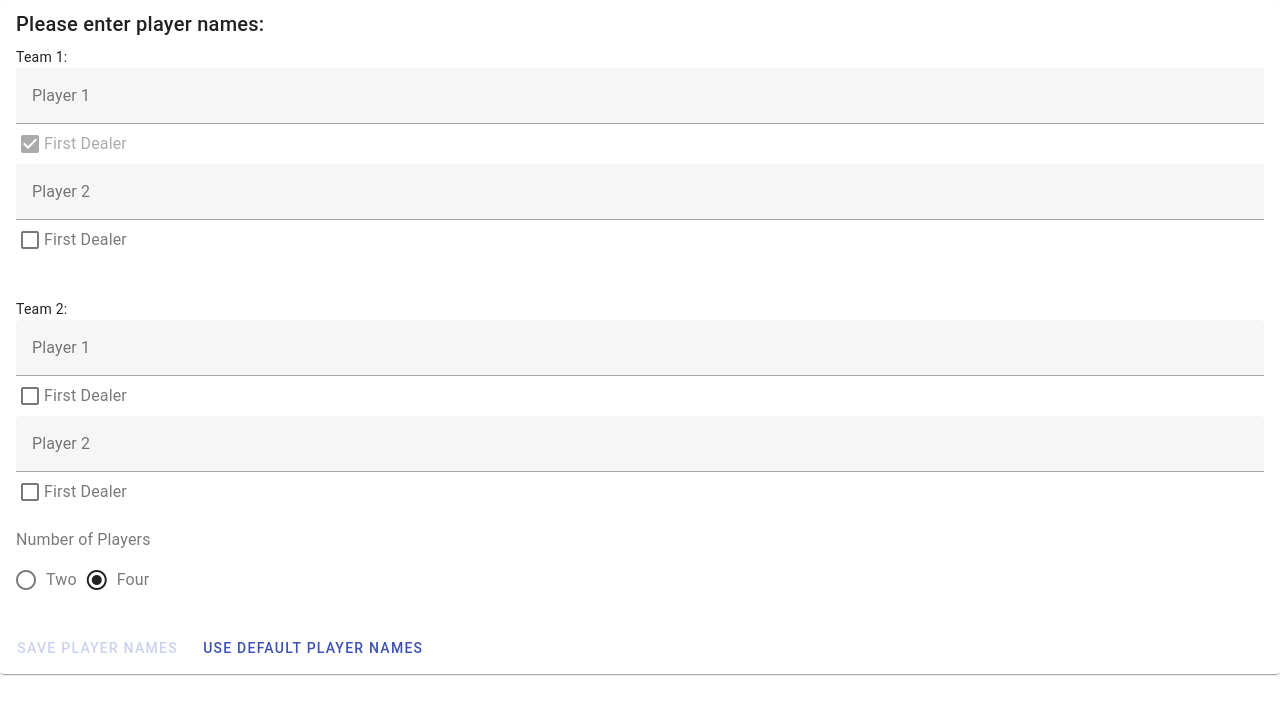
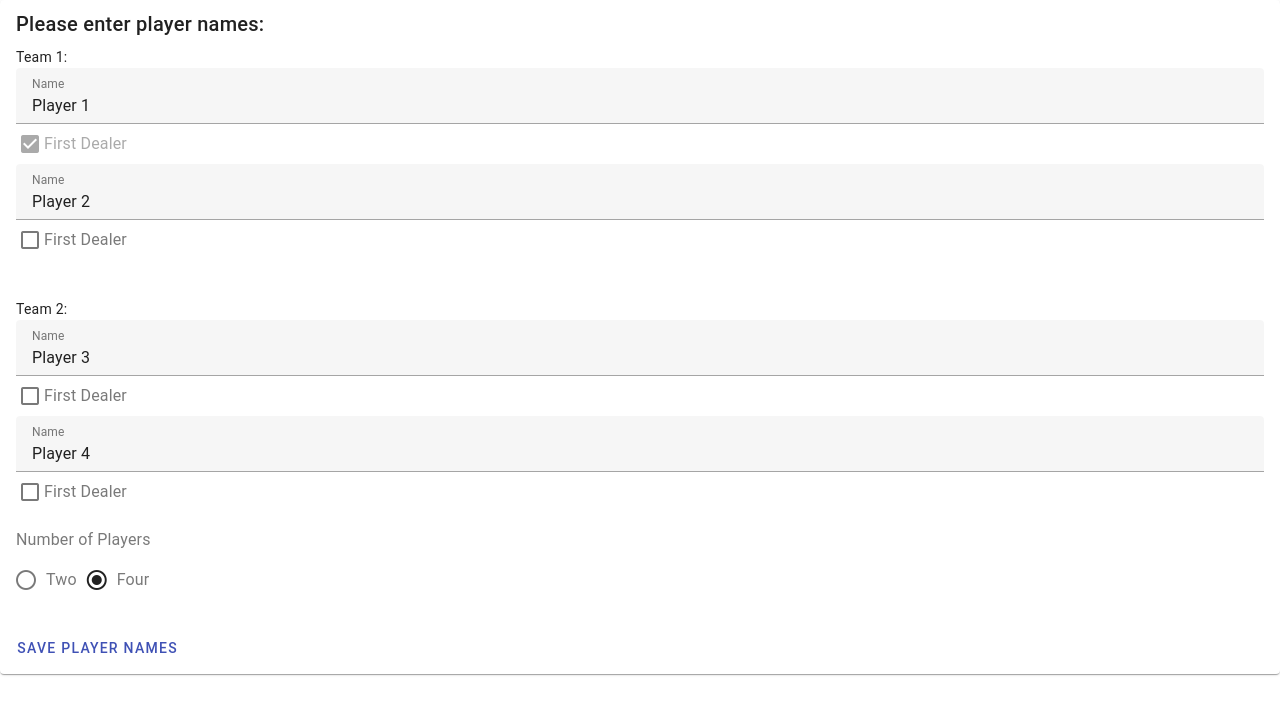
Before and after one commit to randanunn/pinochle, a Vue app: page / in a window 1280 px wide. Shown: the top 714 px of the page. Built offline with nearby package versions, Linux system fonts and the light colour scheme.

Commit message:
allow 2 players entered

```diff
--- a/src/components/RunningScore.vue
+++ b/src/components/RunningScore.vue
@@ -109,7 +109,7 @@ import {storeToRefs} from "pinia";
 import cloneDeep from "lodash.clonedeep";
 
 const store = useAppStore();
-const {currentHand, players, scores} = storeToRefs(store)
+const {currentHand, players, scores, numberOfPlayers } = storeToRefs(store)
 
 const props = defineProps({
   resetCallback: Function
@@ -191,6 +191,7 @@ function completeHand() {
 }
 
 function getNextDealer(currentHandDealerId) {
+  if(numberOfPlayers.value === 4) {
     switch (currentHandDealerId) {
       case 1:
         return players.value.find(p => p.id === 3)
@@ -200,6 +201,14 @@ function getNextDealer(currentHandDealerId) {
         return players.value.find(p => p.id === 2)
       case 4:
         return players.value.find(p => p.id === 1)
+    }
+  } else {
+    switch (currentHandDealerId) {
+      case 1:
+        return players.value.find(p => p.id === 2)
+      case 2:
+        return players.value.find(p => p.id === 1)
+    }
   }
 
 }
--- a/src/store/app.js
+++ b/src/store/app.js
@@ -7,11 +7,12 @@ import cloneDeep from 'lodash.clonedeep'
 export const useAppStore = defineStore('app', {
   state: () => ({
     currentHand: cloneDeep(Constants.NEW_BLANK_HAND),
+    //this player stuff gets reset if they change the number of players
     players: [
-      { id: 1, name: '', teamNumber: 1, firstDealer: true},
-      { id: 2, name: '', teamNumber: 1, firstDealer: false},
-      { id: 3, name: '', teamNumber: 2, firstDealer: false},
-      { id: 4, name: '', teamNumber: 2, firstDealer: false},
+      { id: 1, name: 'Player 1', teamNumber: 1, firstDealer: true},
+      { id: 2, name: 'Player 2', teamNumber: 1, firstDealer: false},
+      { id: 3, name: 'Player 3', teamNumber: 2, firstDealer: false},
+      { id: 4, name: 'Player 4', teamNumber: 2, firstDealer: false},
     ],
     scores: [],
     stats: [],
--- a/src/views/Home.vue
+++ b/src/views/Home.vue
@@ -26,68 +26,48 @@
         </v-card-title>
         <v-card-text>
           Team 1: <br>
+          <div v-for="(player, idx) in players.slice(0, (players.length / 2))">
             <v-text-field text
                           type="text"
                           hide-details
-                        label="Player 1"
-                        v-model="players[0].name">
+                          label="Name"
+                          v-model="player.name">
             </v-text-field>
             <v-checkbox label="First Dealer"
-                      v-model="players[0].firstDealer"
-                      :disabled="players[0].firstDealer"
-                      @input="unsetPlayFirstCheckboxes(0)"
+                        v-model="player.firstDealer"
+                        :disabled="player.firstDealer"
+                        @input="unsetPlayFirstCheckboxes(player.id - 1)"
                         density="compact" hide-details></v-checkbox>
+          </div>
+          <br><br>
+          Team 2: <br>
+          <div v-for="(player, idx) in players.slice((players.length / 2), players.length)">
             <v-text-field text
                           type="text"
+
                           hide-details
-                        label="Player 2"
-                        v-model="players[1].name">
+                          label="Name"
+                          v-model="player.name">
             </v-text-field>
             <v-checkbox label="First Dealer"
-                      v-model="players[1].firstDealer"
-                      :disabled="players[1].firstDealer"
-                      @input="unsetPlayFirstCheckboxes(1)"
+                        v-model="player.firstDealer"
+                        :disabled="player.firstDealer"
+                        @input="unsetPlayFirstCheckboxes(player.id - 1)"
                         density="compact" hide-details></v-checkbox>
-          <br><br>
-          Team 2: <br>
-          <v-text-field text
-                        type="text"
-                        hide-details
-                        label="Player 1"
-                        v-model="players[2].name">
-          </v-text-field>
-          <v-checkbox label="First Dealer"
-                      v-model="players[2].firstDealer"
-                      :disabled="players[2].firstDealer"
-                      @input="unsetPlayFirstCheckboxes(2)"
-                      density="compact" hide-details></v-checkbox>
-          <v-text-field text
-                        type="text"
-                        hide-details
-                        label="Player 2"
-                        v-model="players[3].name">
-          </v-text-field>
-          <v-checkbox label="First Dealer"
-                      v-model="players[3].firstDealer"
-                      :disabled="players[3].firstDealer"
-                      @input="unsetPlayFirstCheckboxes(3)"
-                      density="compact" hide-details></v-checkbox>
+          </div>
         </v-card-text>
+
         <v-radio-group inline label="Number of Players"
                        v-model="numberOfPlayers"
-                       @change="setSliderSync()">
+                       @change="changePlayerCount()">
           <v-radio label="Two" :value="2"></v-radio>
           <v-radio label="Four" :value="4"></v-radio>
         </v-radio-group>
+
         <v-card-actions>
           <v-btn :color="Constants.SYSTEM_COLOR"
-                 :disabled="!players[0].name || !players[1].name || !players[2].name || !players[3].name"
                  @click="savePlayerNames(false)">
             Save Player Names
-          </v-btn>
-          <v-btn :color="Constants.SYSTEM_COLOR"
-                 @click="savePlayerNames(true)">
-            Use Default Player Names
           </v-btn>
         </v-card-actions>
       </v-card>
@@ -121,7 +101,20 @@ onBeforeMount(() => {
   }
 })
 
-function setSliderSync() {
+function changePlayerCount() {
+  players.value = []
+  for( let i = 0; i < numberOfPlayers.value; i++ ) {
+    let id = i + 1
+    players.value.push({
+      id: id,
+      name: 'Player ' + id,
+      teamNumber: id <= numberOfPlayers.value / 2 ? 1 : 2,
+      firstDealer: i === 0
+    })
+  }
+
+  console.log('randalogger',players.value)
+  // sync/unsync the sliders
   slidersSynced.value = numberOfPlayers.value !== 2
 }
 
@@ -133,13 +126,7 @@ function preventNav(event) {
   event.returnValue = ""
 }
 
-function savePlayerNames(useDefaults) {
-  if(useDefaults) {
-    players.value[0].name = Constants.DEFAULT_PLAYER_NAMES[0]
-    players.value[1].name = Constants.DEFAULT_PLAYER_NAMES[1]
-    players.value[2].name = Constants.DEFAULT_PLAYER_NAMES[2]
-    players.value[3].name = Constants.DEFAULT_PLAYER_NAMES[3]
-  }
+function savePlayerNames() {
   showPlayers.value = false
   scoringStarted.value = true
   currentHand.value.dealingPlayer = cloneDeep(players.value.find(p => p.firstDealer))
```
Lines whose indentation alone changed are shown as unchanged.
